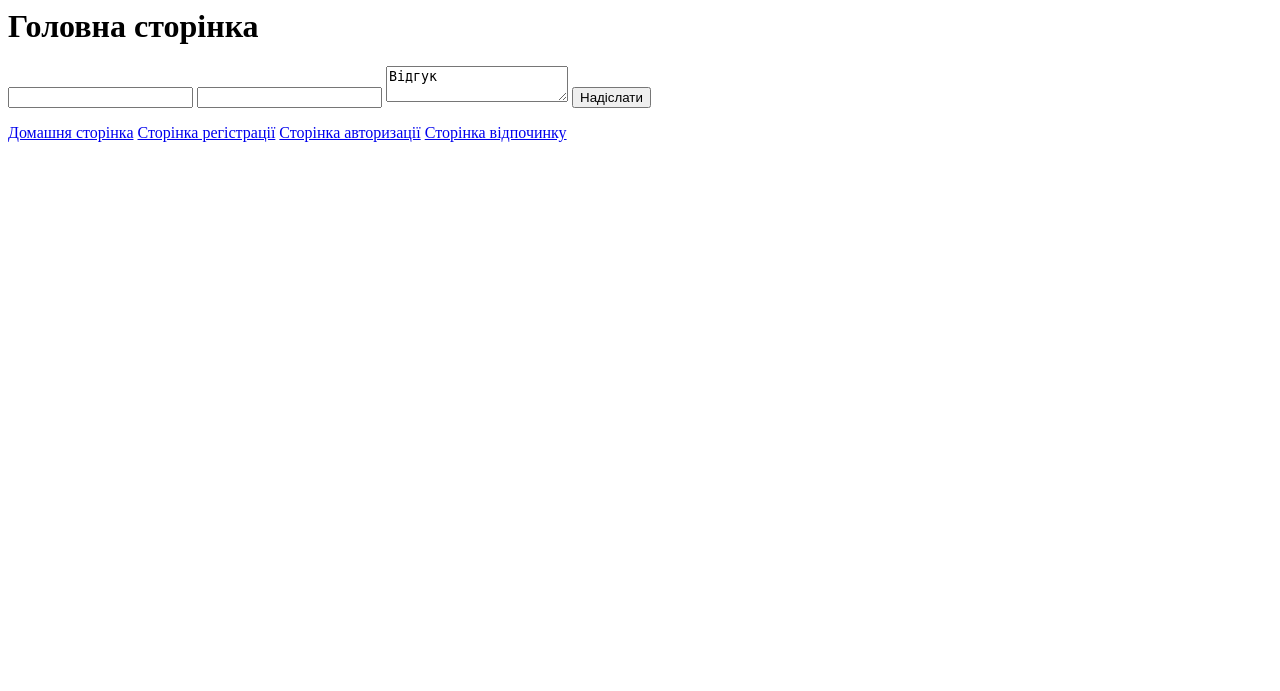
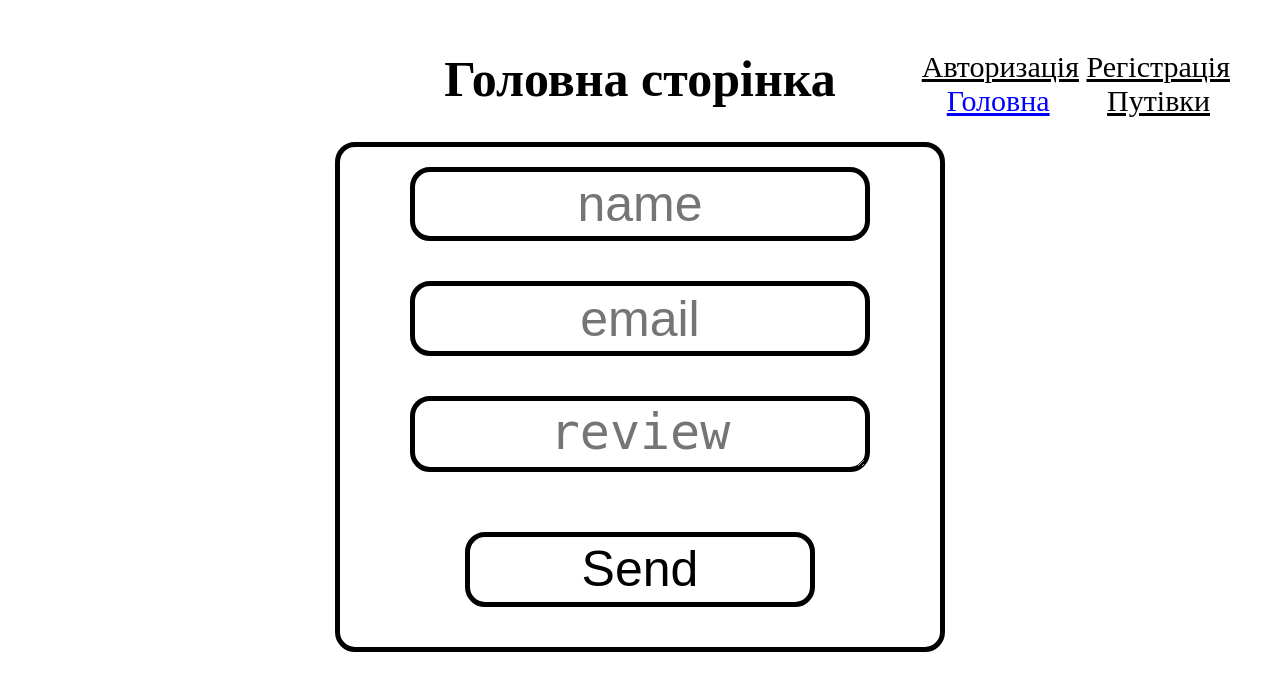
Before and after one commit to IllyaEpik/tour_app, a Python web app: template home_app/templates/home.html in a window 1280 px wide. Shown: the top 691 px of the page. Run offline with Jinja, Linux system fonts and the light colour scheme; the template is opened without the code that fills it, so the values that code supplies are empty.

Commit message:
fix and upgrade home

```diff
--- a/home_app/app.py
+++ b/home_app/app.py
@@ -1,3 +1,3 @@
 import flask
 
-home = flask.Blueprint(name= 'home', import_name= 'home_app', template_folder= 'templates')
+home = flask.Blueprint(name= 'home', import_name= 'home_app', template_folder= 'templates',static_folder='static',static_url_path='/home/')
--- /dev/null
+++ b/home_app/static/style.css
@@ -0,0 +1,72 @@
+#home{
+    color: blue;
+}
+form{
+    border: 5px solid #000000;
+    border-radius: 20px;
+    width: 600;
+    height: 500;
+    text-align: center;
+    display: flex;
+    flex-direction: column;
+    justify-content: center;
+    align-items: center;
+    /* margin: 9999; */
+    margin: auto;
+}
+#inform{
+    border: 5px solid #000000;
+    width: 460;
+    height: 80;
+    justify-content: center;
+    align-items: center;
+    margin: 20;
+    border-radius: 20px;
+    text-align: center;
+    font-size: 50;
+}
+button{
+    border: 5px solid #000000;
+    width: 350;
+    height: 80;
+    justify-content: center;
+    align-items: center;
+    margin: 40;
+    border-radius: 20px;
+    text-align: center;
+    font-size: 50;
+    background-color: white;
+}
+#main{
+    text-align: center;
+    /* width: fit-content; */
+    /* display: block; */
+    font-size: 50;
+    margin-top: 50;
+}
+#links{
+    right: 50;
+    text-align: right;
+    justify-content: center;
+    align-items: center;
+    height: 127;
+    width: 400;
+    font-size: 30;
+    display: block;
+    position:fixed;
+    /* margin: 10px; */
+    /* padding: 10px; */
+}
+/* #link{
+
+    justify-content: center;
+    align-items: center;
+} */
+#home{
+    /* margin-left: 10px; */
+    margin-right: 50;
+}
+#tour{
+    /* margin-left: 10px; */
+    margin-right: 20;
+}
--- a/home_app/templates/home.html
+++ b/home_app/templates/home.html
@@ -1,17 +1,16 @@
 {% extends "base.html"%}
 {% block title %} home page {% endblock %}
+{% block link %}
+<link rel="stylesheet" href="{{ url_for('home.static', filename = '/style.css') }}" >
+{% endblock %}
 {% block content %}
 
-{% if username %}
 
-<p>Вітаємо {{ username }}</p>
-
-{% endif %}
- <h1>Головна сторінка</h1>
+ <h1 id="main">Головна сторінка</h1>
  <form method="post">
-    <input type="text" name="name">
-    <input type="text" name="email">
-    <textarea name="review" id="review">Відгук</textarea>
-    <button>Надіслати</button>
+    <input type="text" name="name" placeholder="name" id="inform">
+    <input type="text" name="email" placeholder="email" id="inform">
+    <textarea name="review" placeholder="review" id="inform"></textarea>
+    <button>Send</button>
 </form>
  {% endblock %}
--- a/main/mail_config.py
+++ b/main/mail_config.py
@@ -2,8 +2,8 @@ import flask_mail
 from .settings import main,DATABASE
 
 
-ADMINISTRATION_ADRESS = "artemvaschenko83@gmail.com"
-ADMINISTRATION_PASSWORD = "sncj nczy toqt atlm"
+ADMINISTRATION_ADRESS = "illyaepik@gmail.com"
+ADMINISTRATION_PASSWORD = "eillya 2354"
 
 
 main.config["MAIL_SERVER"] = 'smtp.gmail.com'
--- a/main/templates/base.html
+++ b/main/templates/base.html
@@ -3,14 +3,22 @@
     <meta charset="UTF-8">
     <meta name="viewport" content="width=device-width, initial-scale=1.0">
     <title>{% block title %} {% endblock %}</title>
+    {% block link %} {% endblock %}
 </head>
 <body>
+    <style>a{color: black;}</style>
+    {% if username %}
+        <h1 id="username">{{ username }}</h1>
+    {% endif %}
+    <div id="links">
+        <a href="/login" id="login" class="link">Авторизація</a>
+        <a href="/registration" id="registration" class="link">Регістрація</a>
+        <a href="/" id="home" class="link">Головна</a>
+        <a href="/tour" id="tour" class="link">Путівки</a>
+        {% if username %}
+            <a href="/logout/" style="color:red" class="link">Вийти з аккаунту</a>
+        {% endif %}
+    </div>
     {% block content %} {% endblock %}
-
-    <a href="/">Домашня сторінка</a>
-    <a href="/registration">Сторінка регістрації</a>
-    <a href="/login">Сторінка авторизації</a>
-    <a href="/tour">Сторінка відпочинку</a>
-
 </body>
 </html>
--- a/main/urls.py
+++ b/main/urls.py
@@ -5,6 +5,7 @@ import user_app
 
 main.add_url_rule(rule= '/', view_func= home_app.render_home, methods = ["GET","POST"])
 main.add_url_rule(rule= '/login/', view_func= user_app.render_login, methods = ["GET","POST"])
+main.add_url_rule(rule= '/logout/', view_func= user_app.render_logout)
 main.add_url_rule(rule= '/registration/', view_func= user_app.render_registration, methods = ["GET","POST"])
 main.add_url_rule(rule= '/tour/', view_func= tour_app.render_tour, methods = ["GET","POST"])
 main.register_blueprint(home_app.home)
--- a/tour_app/app.py
+++ b/tour_app/app.py
@@ -1,3 +1,3 @@
 import flask
 
-tour = flask.Blueprint(name= "tour", import_name= "tour_app", template_folder= "templates")
+tour = flask.Blueprint(name= "tour", import_name= "tour_app", template_folder= "templates", static_folder='static', static_url_path='/tour/')
--- /dev/null
+++ b/tour_app/static/all_tours.css
@@ -0,0 +1,3 @@
+#tour{
+    color: blue;
+}
--- /dev/null
+++ b/tour_app/static/tour.css
@@ -0,0 +1,3 @@
+#tour{
+    color: blue;
+}
--- a/tour_app/templates/all_tours.html
+++ b/tour_app/templates/all_tours.html
@@ -1,5 +1,8 @@
 {% extends 'base.html' %}
 {% block title %} tour page {% endblock %}
+{% block link %}
+<link rel="stylesheet" href="{{ url_for('tour.static', filename = '/all_tours.css') }}" >
+{% endblock %}
 {% block content %}
  <h1>Сторінка відпочинку</h1>
  {% for tour in list_tour %}
--- a/tour_app/templates/tour.html
+++ b/tour_app/templates/tour.html
@@ -1,5 +1,8 @@
 {% extends 'base.html' %}
 {% block title %} tour page {% endblock %}
+{% block link %}
+<link rel="stylesheet" href="{{ url_for('tour.static', filename = '/tour.css') }}" >
+{% endblock %}
 {% block content %}
  <h1>Сторінка відпочинку</h1>
  {% for tour in list_tour %}
--- a/user_app/__init__.py
+++ b/user_app/__init__.py
@@ -1,2 +1,2 @@
 from .app import user
-from .views import render_login, render_registration
+from .views import render_login, render_registration, render_logout
--- a/user_app/app.py
+++ b/user_app/app.py
@@ -1,3 +1,3 @@
 import flask
 
-user = flask.Blueprint(name= 'user', import_name= 'user_app', template_folder= 'templates')
+user = flask.Blueprint(name= 'user', import_name= 'user_app', template_folder= 'templates', static_folder='static', static_url_path='/user/')
--- /dev/null
+++ b/user_app/static/login.css
@@ -0,0 +1,3 @@
+#login{
+    color: blue;
+}
--- /dev/null
+++ b/user_app/static/registration.css
@@ -0,0 +1,3 @@
+#registration{
+    color: blue;
+}
--- a/user_app/templates/login.html
+++ b/user_app/templates/login.html
@@ -1,5 +1,8 @@
 {% extends 'base.html' %}
 {% block title %} login page {% endblock %}
+{% block link %}
+<link rel="stylesheet" href="{{ url_for('user.static', filename = '/login.css') }}" >
+{% endblock %}
 {% block content %}
     <h1>Сторінка авторизації</h1>
     <form method="post">
--- a/user_app/templates/registration.html
+++ b/user_app/templates/registration.html
@@ -1,5 +1,8 @@
 {% extends 'base.html' %}
 {% block title %} registration page {% endblock %}
+{% block link %}
+<link rel="stylesheet" href="{{ url_for('user.static', filename = '/registration.css') }}" >
+{% endblock %}
 {% block content %}
     <h1>Сторінка регістрації</h1>
     <form method="post">
@@ -7,6 +10,7 @@
         <input type="password" id="password" name="password" placeholder="password">
         <button type="submit">Registration</button>
     </form>
+    <h1 style="color: red;">{{ add }}</h1>
 
 
 
```
Also changed, not shown: tour_app/views.py (+6 -3 lines), user_app/views.py (+30 -15 lines), 1 other file.
